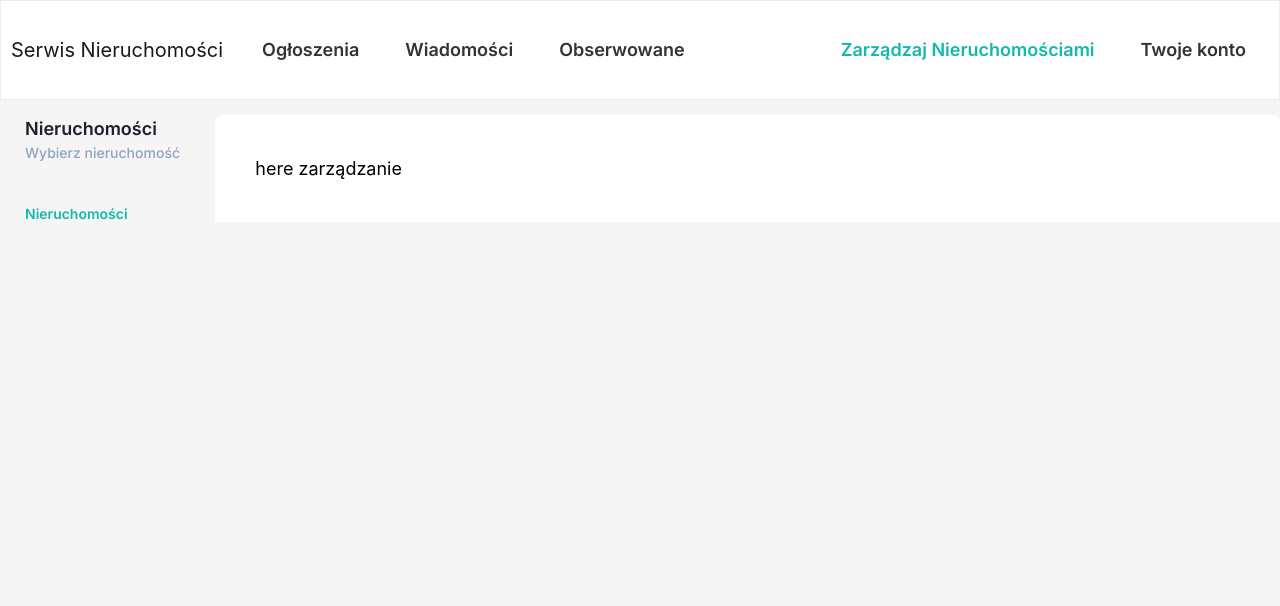
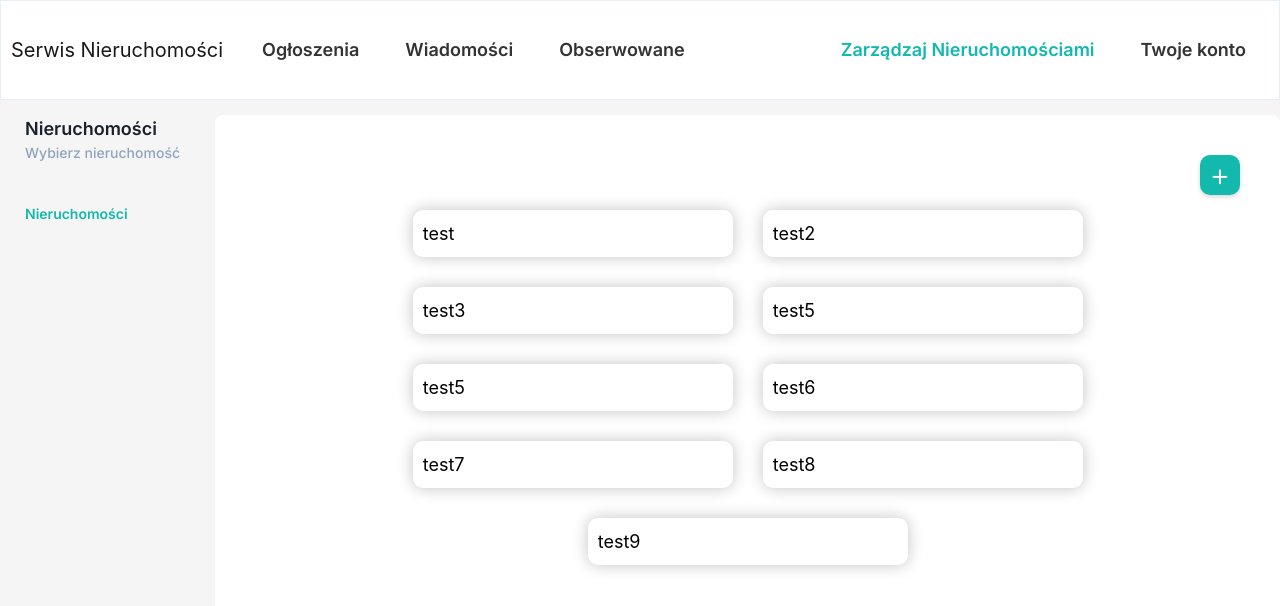
Before and after one commit to KrystianJanas/engineering-work, a Next.js app in the folder frontend/: page /management in a window 1280 px wide. Shown: the top 606 px of the page. Built offline with nearby package versions, Linux system fonts and the light colour scheme.

Commit message:
add examples data to management -> announcements

```diff
--- /dev/null
+++ b/frontend/core/components/compounds/Left-Sidebar/index.ts
@@ -0,0 +1,3 @@
+export * from './components';
+export * from './left-sidebar.constants';
+export * from './left-sidebar.types';
--- /dev/null
+++ b/frontend/modules/management-announcements/announcements/announcements.constants.ts
@@ -0,0 +1,49 @@
+import { AnnouncementsTypes } from './announcements.types';
+
+export const optionsAnnouncements: AnnouncementsTypes[] = [
+  { id: 1, name: 'test', image_url: 'test', location: 'rzeszow', price: 1500 },
+  {
+    id: 2,
+    name: 'test2',
+    image_url: 'test2',
+    location: 'rzeszow2',
+    price: 2500,
+  },
+  {
+    id: 3,
+    name: 'test3',
+    image_url: 'test3',
+    location: 'rzeszow3',
+    price: 3500,
+  },
+  { id: 4, name: 'test5', image_url: 'test', location: 'rzeszow', price: 1500 },
+  {
+    id: 5,
+    name: 'test5',
+    image_url: 'test2',
+    location: 'rzeszow2',
+    price: 2500,
+  },
+  {
+    id: 6,
+    name: 'test6',
+    image_url: 'test6',
+    location: 'rzeszow6',
+    price: 3500,
+  },
+  { id: 7, name: 'test7', image_url: 'test', location: 'rzeszow', price: 1500 },
+  {
+    id: 8,
+    name: 'test8',
+    image_url: 'test2',
+    location: 'rzeszow2',
+    price: 2500,
+  },
+  {
+    id: 9,
+    name: 'test9',
+    image_url: 'test3',
+    location: 'rzeszow3',
+    price: 3500,
+  },
+];
--- a/frontend/modules/management-announcements/announcements/components/announcements.tsx
+++ b/frontend/modules/management-announcements/announcements/components/announcements.tsx
@@ -1,8 +1,35 @@
+import { AddButton } from '~/components/compounds/AddButton/components/add-button';
+import { Layout } from '~/components/molecules/layout';
+
+import { optionsAnnouncements } from '../announcements.constants';
+
 export const ManagementAnnouncements = ({
   changeNumber,
 }: {
   changeNumber: () => void;
 }) => {
-  // TODO: onClick={changeNumber} should be used in announcement layout
-  return <div>here zarządzanie</div>;
+  return (
+    <Layout>
+      <Layout display="flex" justifyContent="right">
+        <AddButton />
+      </Layout>
+      <Layout display="flex" wrap="wrap" justifyContent="center">
+        {optionsAnnouncements.map((option) => (
+          <Layout
+            key={option.id}
+            display="flex"
+            width={320}
+            background="var(--background-white)"
+            borderRadius="10px"
+            boxShadow="0px 0px 16px rgba(0, 0, 0, 0.24)"
+            margin={[15]}
+            padding={[10]}
+            onClick={changeNumber} // todo: send data into component
+          >
+            {option.name}
+          </Layout>
+        ))}
+      </Layout>
+    </Layout>
+  );
 };
```
Also changed, not shown: frontend/modules/management-announcements/announcements/announcements.types.ts (added, +7 -0 lines).
